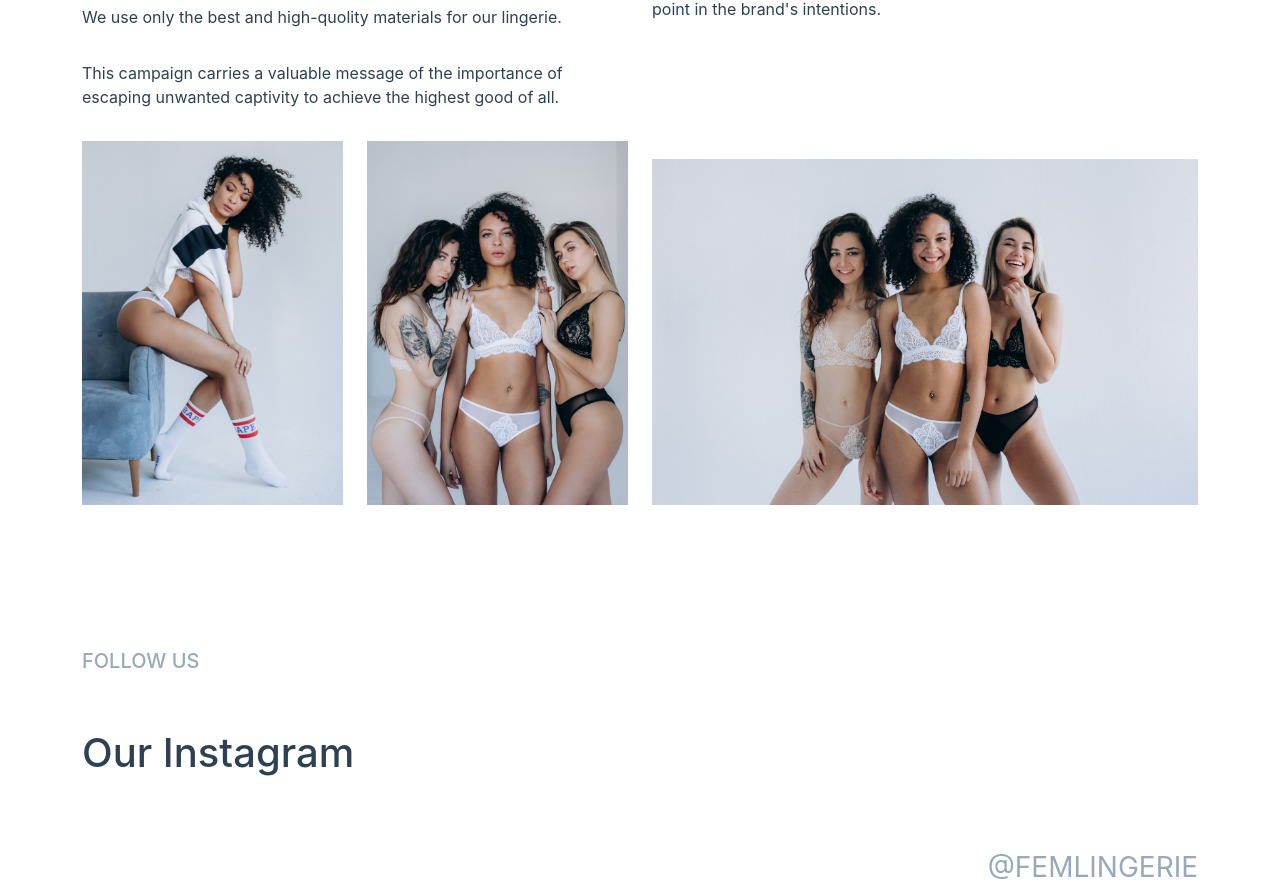
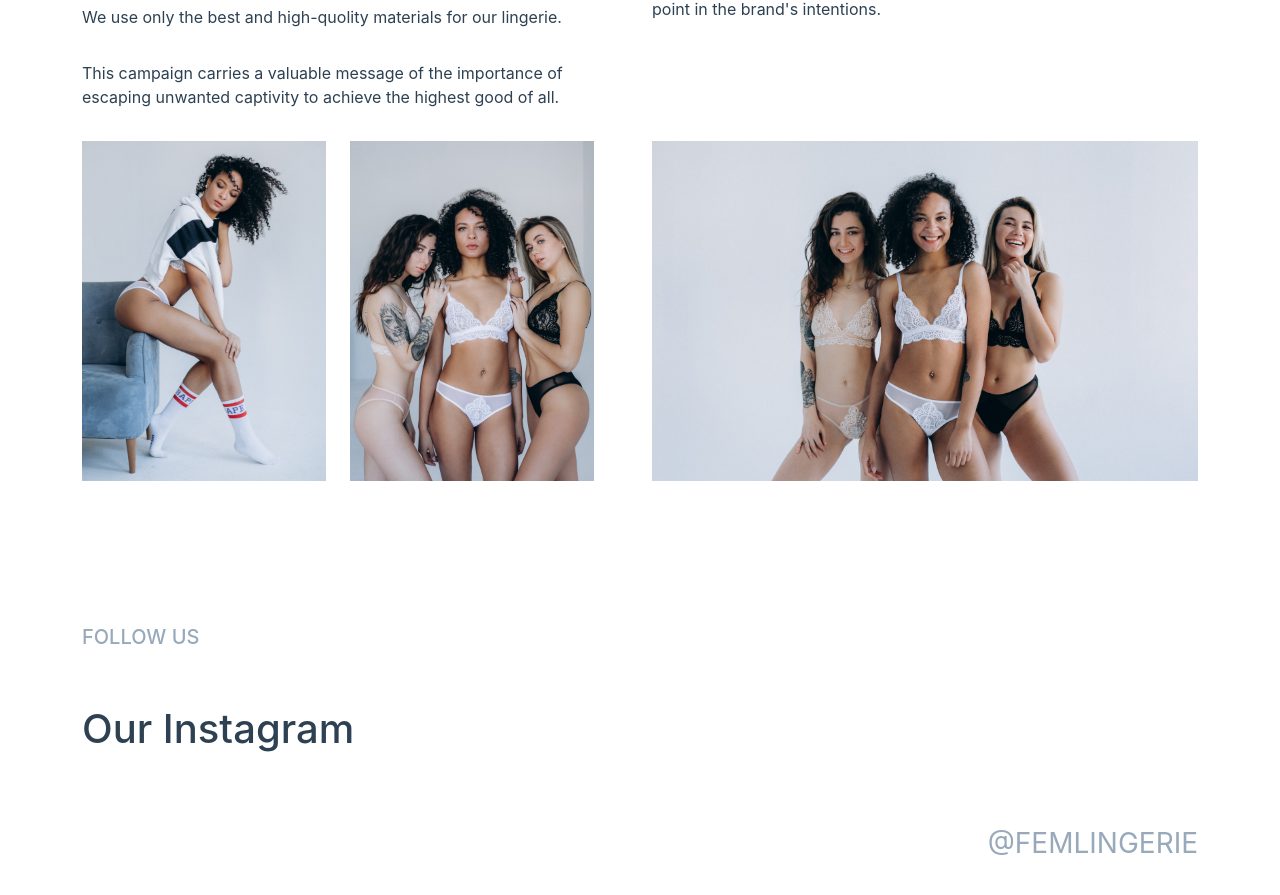
Before and after one commit to Oleksiy26/Step4_Eshop_Frontend, a React (Create React App) app: page / in a window 1280 px wide. Shown: the part 1334-2229 px from the top of the page. Built offline with nearby package versions, Linux system fonts and the light colour scheme.

Commit message:
images size fix

```diff
--- a/src/App.scss
+++ b/src/App.scss
@@ -13,6 +13,14 @@ a {
   color: #97a9ba;
 }
 
+.aboutImg {
+  height: 427px;
+
+  img {
+    object-fit: cover;
+  }
+}
+
 .sectionTitle {
   font-size: 64px;
 }
--- a/src/pages/PageHome/AboutUs.jsx
+++ b/src/pages/PageHome/AboutUs.jsx
@@ -18,7 +18,7 @@ const AboutUs = () => {
             This campaign carries a valuable message of the importance of
             escaping unwanted captivity to achieve the highest good of all.
           </p>
-          <div className="d-flex gap-4">
+          <div className="d-flex gap-4 aboutImg">
             <img
               className="img-fluid overflow-auto"
               src="./images/home/about1.png"
@@ -39,12 +39,13 @@ const AboutUs = () => {
             Therefore, the understanding of the concept of this campaign is a
             major point in the brand's intentions.
           </p>
-
-          <img
-            className="img-fluid"
-            src="./images/home/about3.png"
-            alt="about3"
-          />
+          <div className="d-flex gap-4 aboutImg">
+            <img
+              className="img-fluid h-100 w-100"
+              src="./images/home/about3.png"
+              alt="about3"
+            />
+          </div>
         </div>
       </div>
     </section>
```
